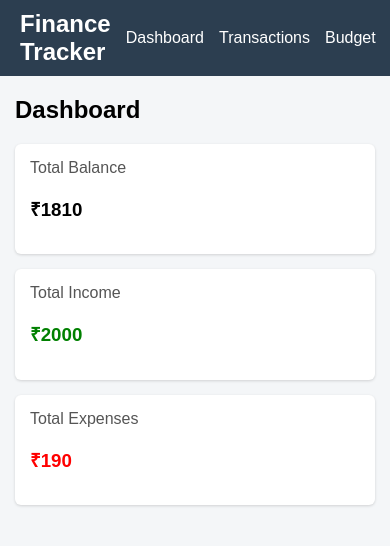
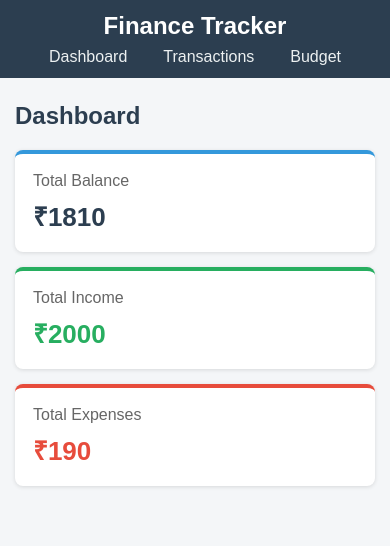
Before and after one commit to Yashmeet01/personal-finance-tracker, a React (Vite) app in the folder client/: page /dashboard in a window 390 px wide. Shown: the top 546 px of the page. Built offline with nearby package versions, Linux system fonts and the light colour scheme.

Commit message:
Improve styling and make layout responsive

```diff
--- a/client/src/index.css
+++ b/client/src/index.css
@@ -1,15 +1,27 @@
+/* ---------- Basics ---------- */
+* {
+  box-sizing: border-box;
+}
+
 body {
   margin: 0;
   font-family: Arial, sans-serif;
   background-color: #f4f6f8;
+  color: #2c3e50;
 }
 
+h2 {
+  margin-top: 0;
+}
+
+/* ---------- Navbar ---------- */
 .navbar {
   display: flex;
   justify-content: space-between;
   align-items: center;
+  flex-wrap: wrap;
   background-color: #2c3e50;
-  padding: 10px 20px;
+  padding: 12px 24px;
 }
 
 .logo {
@@ -18,38 +30,25 @@ body {
 }
 
 .nav-links a {
-  color: white;
+  color: #ecf0f1;
   text-decoration: none;
-  margin-left: 15px;
+  margin-left: 8px;
+  padding: 8px 14px;
+  border-radius: 4px;
 }
 
 .nav-links a:hover {
-  text-decoration: underline;
+  background-color: #3d566e;
 }
 
+/* ---------- Layout ---------- */
 .container {
-  max-width: 900px;
-  margin: 20px auto;
+  max-width: 950px;
+  margin: 24px auto;
   padding: 0 15px;
 }
 
-table {
-  width: 100%;
-  border-collapse: collapse;
-  background-color: white;
-}
-
-th,
-td {
-  padding: 10px;
-  border-bottom: 1px solid #ddd;
-  text-align: left;
-}
-
-th {
-  background-color: #ecf0f1;
-}
-
+/* ---------- Dashboard cards ---------- */
 .cards {
   display: flex;
   gap: 15px;
@@ -60,12 +59,120 @@ th {
   flex: 1;
   min-width: 200px;
   background-color: white;
-  padding: 15px;
-  border-radius: 6px;
-  box-shadow: 0 1px 3px rgba(0, 0, 0, 0.15);
+  padding: 18px;
+  border-radius: 8px;
+  border-top: 4px solid #3498db;
+  box-shadow: 0 1px 4px rgba(0, 0, 0, 0.12);
 }
 
 .card p {
+  margin: 0 0 8px 0;
+  color: #666;
+}
+
+.card h3 {
   margin: 0;
-  color: #555;
+  font-size: 26px;
 }
+
+.income-card {
+  border-top-color: #27ae60;
+}
+
+.income-card h3 {
+  color: #27ae60;
+}
+
+.expense-card {
+  border-top-color: #e74c3c;
+}
+
+.expense-card h3 {
+  color: #e74c3c;
+}
+
+/* ---------- Forms ---------- */
+form {
+  background-color: white;
+  padding: 15px;
+  border-radius: 8px;
+  box-shadow: 0 1px 4px rgba(0, 0, 0, 0.12);
+  margin-bottom: 15px;
+}
+
+input,
+select {
+  padding: 9px;
+  margin: 5px 6px 5px 0;
+  border: 1px solid #ccc;
+  border-radius: 4px;
+  font-size: 14px;
+}
+
+input:focus,
+select:focus {
+  outline: none;
+  border-color: #3498db;
+}
+
+button {
+  padding: 9px 16px;
+  margin: 5px 6px 5px 0;
+  border: none;
+  border-radius: 4px;
+  background-color: #3498db;
+  color: white;
+  font-size: 14px;
+  cursor: pointer;
+}
+
+button:hover {
+  background-color: #2980b9;
+}
+
+/* ---------- Table ---------- */
+table {
+  width: 100%;
+  border-collapse: collapse;
+  background-color: white;
+  border-radius: 8px;
+  overflow: hidden;
+  box-shadow: 0 1px 4px rgba(0, 0, 0, 0.12);
+}
+
+th,
+td {
+  padding: 12px;
+  border-bottom: 1px solid #eee;
+  text-align: left;
+}
+
+th {
+  background-color: #ecf0f1;
+}
+
+tr:hover td {
+  background-color: #fafafa;
+}
+
+/* ---------- Phones ---------- */
+@media (max-width: 600px) {
+  .navbar {
+    flex-direction: column;
+    gap: 8px;
+  }
+
+  .nav-links a {
+    margin: 0 4px;
+  }
+
+  input,
+  select {
+    width: 100%;
+  }
+
+  table {
+    display: block;
+    overflow-x: auto;
+  }
+}
--- a/client/src/pages/DashboardPage.jsx
+++ b/client/src/pages/DashboardPage.jsx
@@ -18,17 +18,17 @@ function DashboardPage() {
       <h2>Dashboard</h2>
 
       <div className="cards">
-        <div className="card">
+        <div className="card balance-card">
           <p>Total Balance</p>
           <h3>₹{balance}</h3>
         </div>
-        <div className="card">
+        <div className="card income-card">
           <p>Total Income</p>
-          <h3 style={{ color: "green" }}>₹{totalIncome}</h3>
+          <h3>₹{totalIncome}</h3>
         </div>
-        <div className="card">
+        <div className="card expense-card">
           <p>Total Expenses</p>
-          <h3 style={{ color: "red" }}>₹{totalExpense}</h3>
+          <h3>₹{totalExpense}</h3>
         </div>
       </div>
     </div>
```
